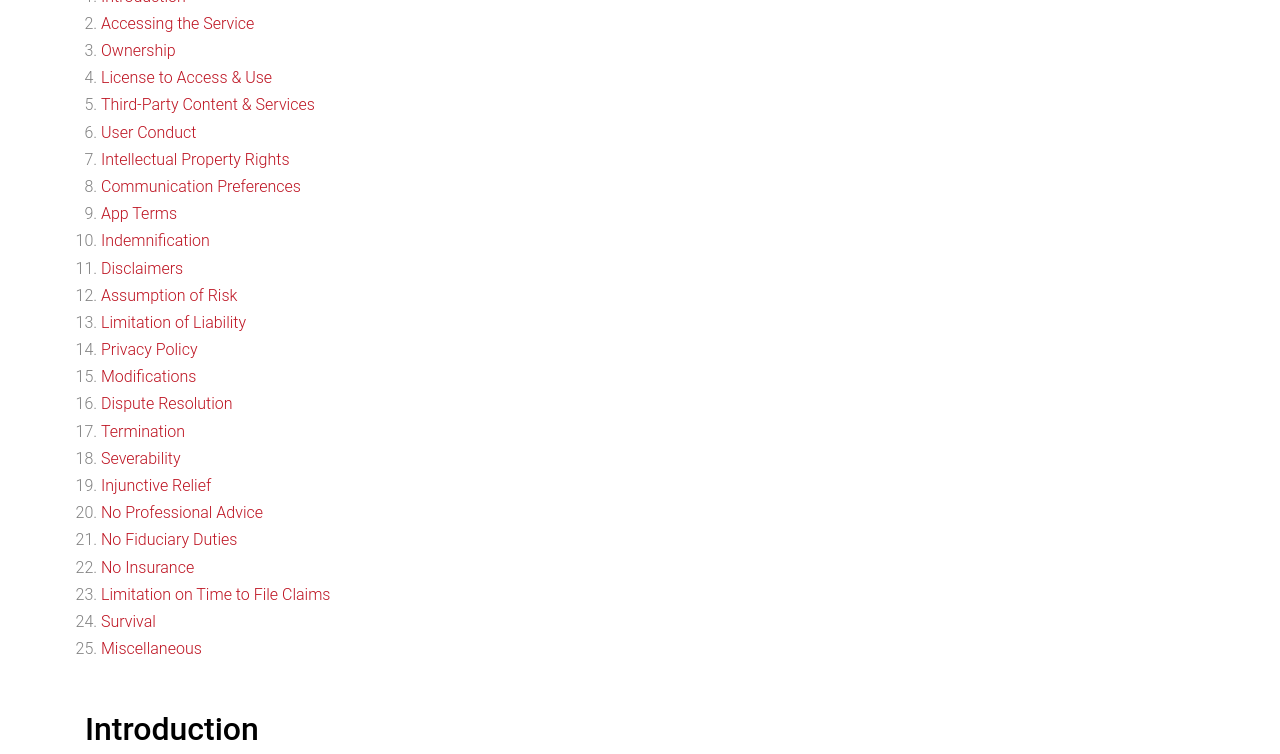
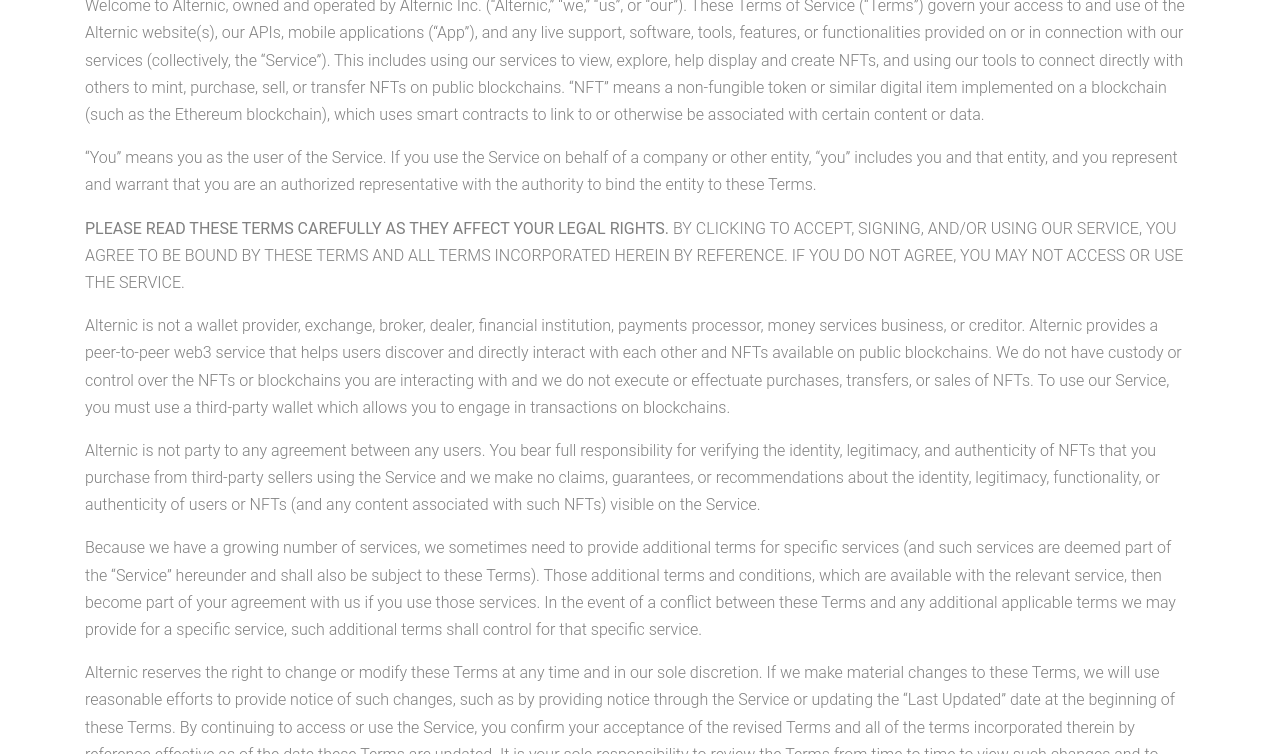
Before and after one commit to AlternicDomains/website, a website: page terms.html in a window 1280 px wide. Shown: the part 407-1161 px from the top of the page. Drawn offline with Linux system fonts and the light colour scheme; files whose address does not match are found by name.

Commit message:
Add terms in footer

```diff
--- a/generate-sitemap.js
+++ b/generate-sitemap.js
@@ -10,6 +10,7 @@
 sitemap.write({ url: '/contact.html', changefreq: 'monthly', priority: 0.8, lastmod: now });
 sitemap.write({ url: '/custody-domain.html', changefreq: 'monthly', priority: 0.8, lastmod: now });
 sitemap.write({ url: '/tokenisation-domain.html', changefreq: 'monthly', priority: 0.8, lastmod: now });
+sitemap.write({ url: '/terms.html', changefreq: 'monthly', priority: 0.7, lastmod: now });
 // Add dynamic buy-domain URLs from buy-domains.txt
 try {
   const domains = readFileSync('./buy-domains.txt', 'utf-8')
@@ -20,7 +21,7 @@
     sitemap.write({
       url: `/buy-domain/${domain}`,
       changefreq: 'monthly',
-      priority: 0.7,
+      priority: 0.6,
       lastmod: now
     });
   });
--- a/terms.html
+++ b/terms.html
@@ -146,36 +146,7 @@
                 <div class="row">
                     <div class="col-lg-12">
                         <article class="terms-content">
-                            <nav aria-label="Table of Contents" class="mb-5">
-                                <h2 class="h4">Table of Contents</h2>
-                                <ol class="pl-3">
-                                    <li><a href="#introduction">Introduction</a></li>
-                                    <li><a href="#accessing-the-service">Accessing the Service</a></li>
-                                    <li><a href="#ownership">Ownership</a></li>
-                                    <li><a href="#license">License to Access & Use</a></li>
-                                    <li><a href="#third-party-content">Third-Party Content & Services</a></li>
-                                    <li><a href="#user-conduct">User Conduct</a></li>
-                                    <li><a href="#intellectual-property">Intellectual Property Rights</a></li>
-                                    <li><a href="#communication-preferences">Communication Preferences</a></li>
-                                    <li><a href="#app-terms">App Terms</a></li>
-                                    <li><a href="#indemnification">Indemnification</a></li>
-                                    <li><a href="#disclaimers">Disclaimers</a></li>
-                                    <li><a href="#assumption-of-risk">Assumption of Risk</a></li>
-                                    <li><a href="#limitation-of-liability">Limitation of Liability</a></li>
-                                    <li><a href="#privacy-policy">Privacy Policy</a></li>
-                                    <li><a href="#modifications">Modifications</a></li>
-                                    <li><a href="#dispute-resolution">Dispute Resolution</a></li>
-                                    <li><a href="#termination">Termination</a></li>
-                                    <li><a href="#severability">Severability</a></li>
-                                    <li><a href="#injunctive-relief">Injunctive Relief</a></li>
-                                    <li><a href="#no-professional-advice">No Professional Advice</a></li>
-                                    <li><a href="#no-fiduciary-duties">No Fiduciary Duties</a></li>
-                                    <li><a href="#no-insurance">No Insurance</a></li>
-                                    <li><a href="#limitation-time">Limitation on Time to File Claims</a></li>
-                                    <li><a href="#survival">Survival</a></li>
-                                    <li><a href="#miscellaneous">Miscellaneous</a></li>
-                                </ol>
-                            </nav>
+
                             <h2 id="introduction">Introduction</h2>
                             <p>Welcome to Alternic, owned and operated by Alternic Inc. (“Alternic,” “we,” “us”, or “our”). These Terms of Service (“Terms”) govern your access to and use of the Alternic website(s), our APIs, mobile applications (“App”), and any live support, software, tools, features, or functionalities provided on or in connection with our services (collectively, the “Service”). This includes using our services to view, explore, help display and create NFTs, and using our tools to connect directly with others to mint, purchase, sell, or transfer NFTs on public blockchains. “NFT” means a non-fungible token or similar digital item implemented on a blockchain (such as the Ethereum blockchain), which uses smart contracts to link to or otherwise be associated with certain content or data.</p>
                             <p>“You” means you as the user of the Service. If you use the Service on behalf of a company or other entity, “you” includes you and that entity, and you represent and warrant that you are an authorized representative with the authority to bind the entity to these Terms.</p>
@@ -352,7 +323,7 @@
                                 <div class="row text-center">
                                     <div class="col-md-12">
                                         Copyright &copy;
-                                        <span id="year"></span> All rights reserved
+                                        <span id="year"></span> All rights reserved &bull; <a href="terms.html">Terms of Service</a>
                                         <script>
                                           document.getElementById('year').textContent = new Date().getFullYear();
                                         </script>
```
Also changed, not shown: contact.html (+1 -1 lines), custody-domain.html (+1 -1 lines), domain.html (+1 -1 lines), index.html (+2 -1 lines), tokenisation-domain.html (+1 -1 lines).
